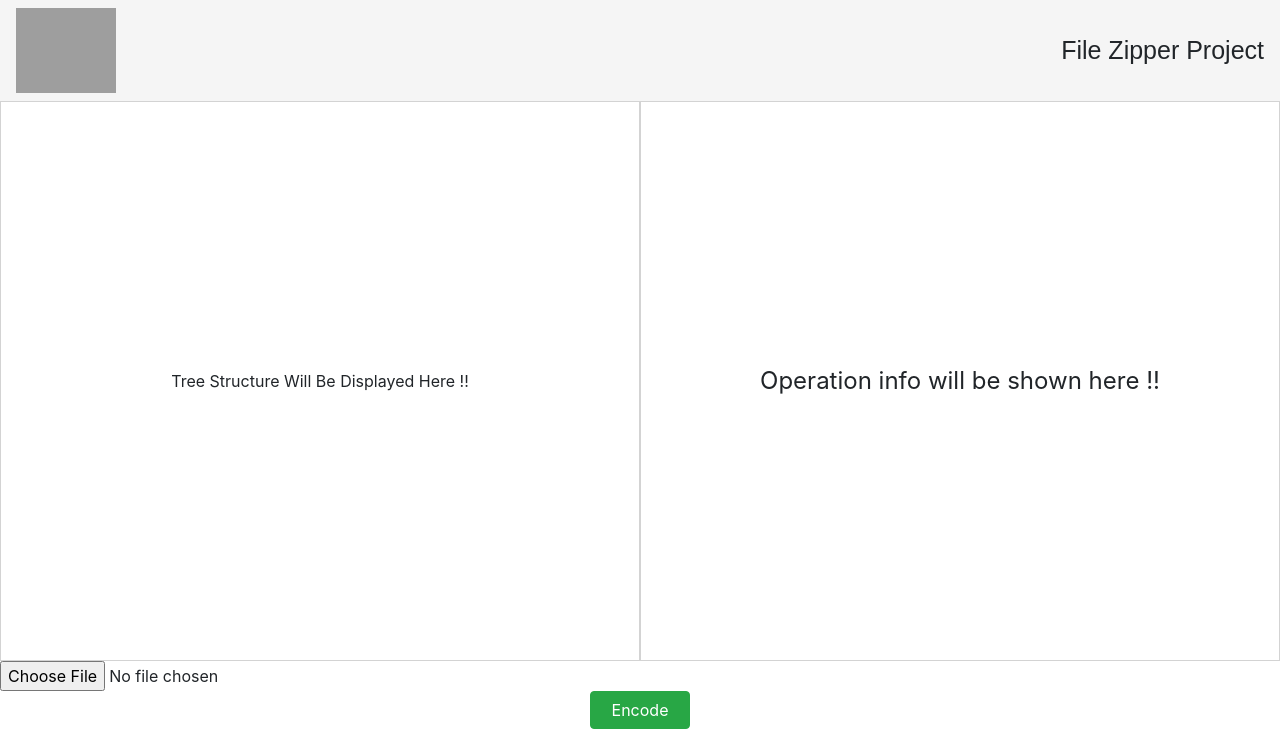
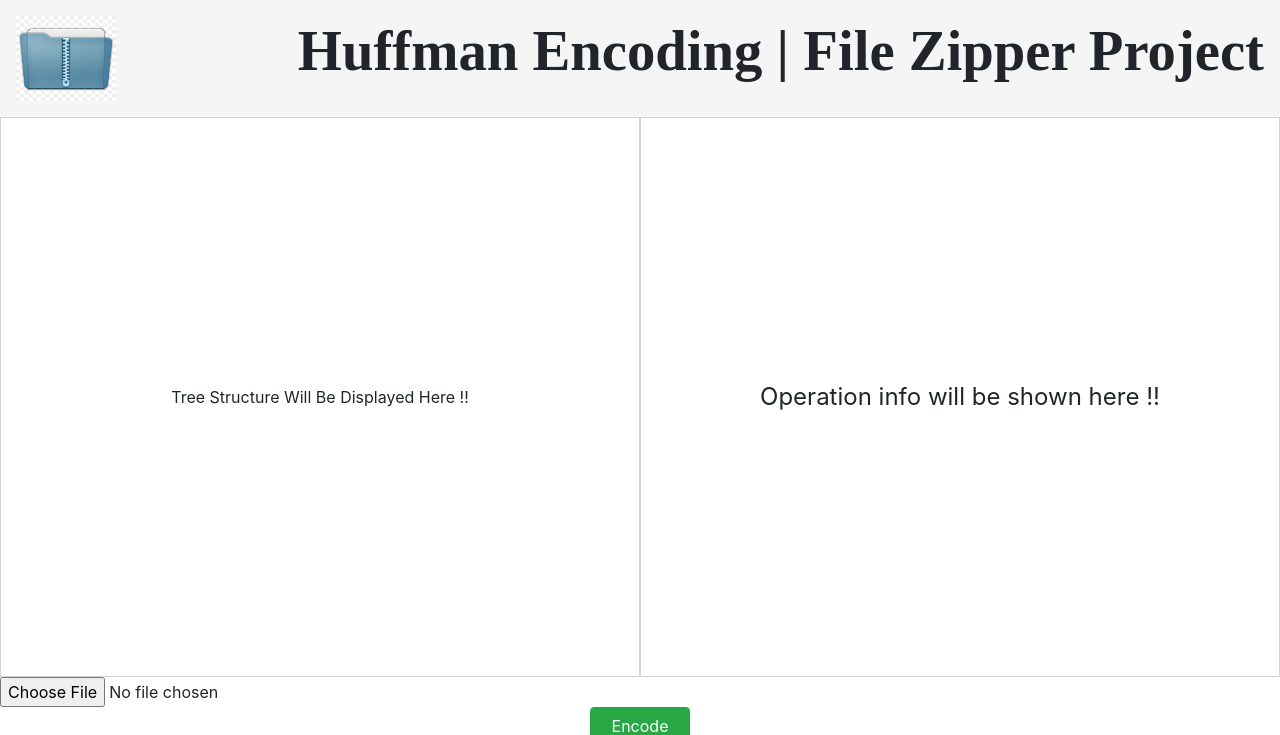
Before and after one commit to fsiddh/Data-Structures-in-Real-Life-Projects, a PHP site: page / in a window 1280 px wide. Shown: the top 735 px of the page. Run offline with PHP 8.4, Linux system fonts and the light colour scheme; grey boxes are pictures that could not be loaded.

Commit message:
Add files via upload

```diff
--- a/12. File Zipper(Huffman Encoding)/index.html
+++ b/12. File Zipper(Huffman Encoding)/index.html
@@ -15,9 +15,9 @@
 <body>
     <nav class="navbar navbar-light " style="font-size: 25px; font-family: sans-serif; background-color: whitesmoke;">
 
-        <img src="https://play-lh.googleusercontent.com/jwnV0ttqHJzpj3J2nBRpTEXhlhgajhI8ndMfm7JF8e7Nh6IfhF6tKVc6b6F--FJyl6Ao=rw-w250" width="100" height="85"
+        <img src="zip2.png" width="100" height="85"
             class="d-inline-block align-top" alt="">
-        File Zipper Project
+        <p>Huffman Encoding | File Zipper Project</p>
     </nav>
     <div id="container">
         <div class="text_box" style="overflow-y: scroll">
--- a/12. File Zipper(Huffman Encoding)/style.css
+++ b/12. File Zipper(Huffman Encoding)/style.css
@@ -1,6 +1,12 @@
 html,
 body {
     height: 100%;
+}
+
+p{
+    font-family:'Brush Script MT';
+    font-size :15mm;
+    font-weight: bold;
 }
 
 .text_box {
```
Also changed, not shown: 12. File Zipper(Huffman Encoding)/zip.png (added), 12. File Zipper(Huffman Encoding)/zip2.png (added).
